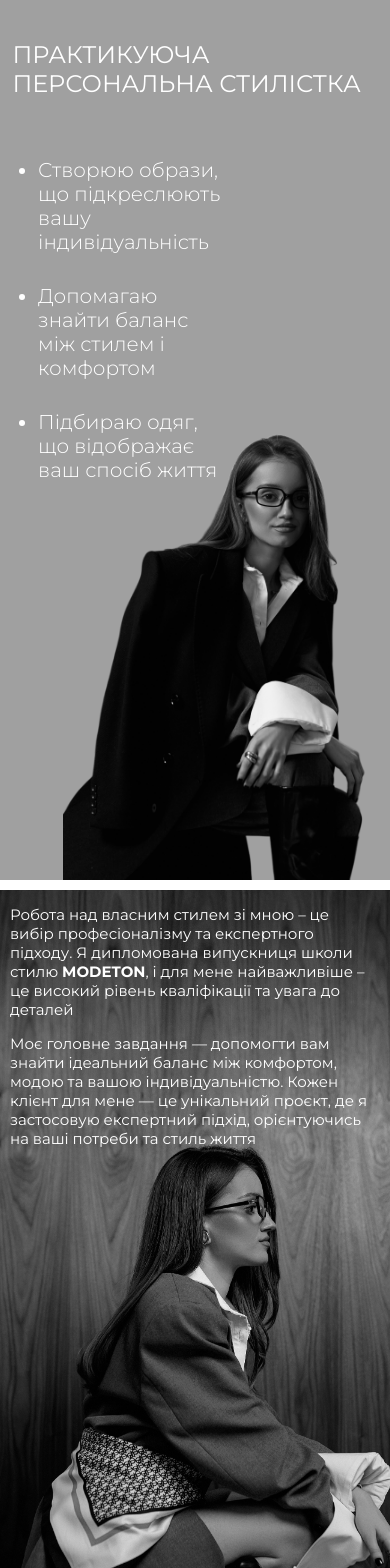
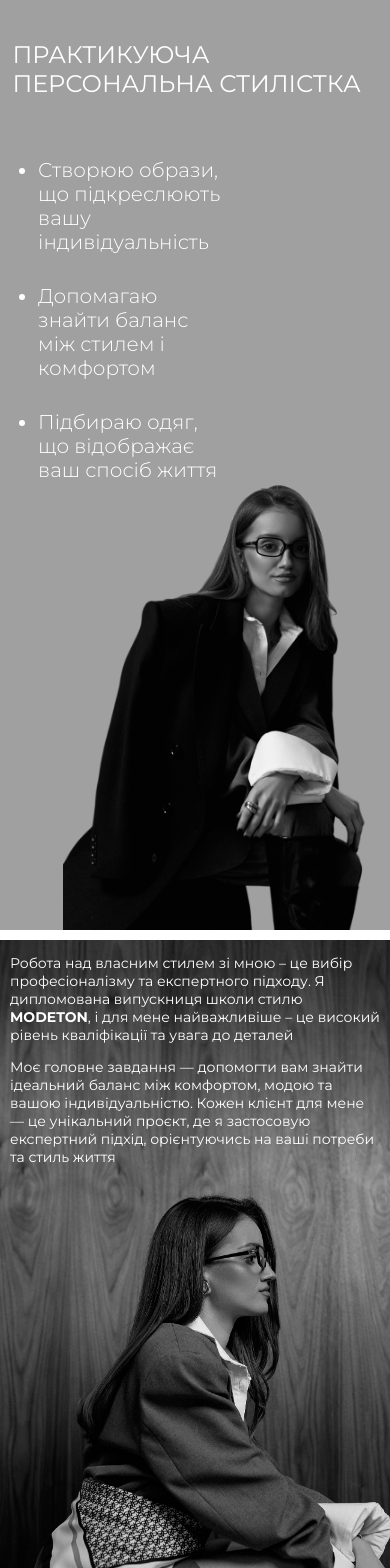
Before and after one commit to Kristina-Dutchak/SELECTION_OF_SERVICES, a React (Vite) app: page / in a window 390 px wide. Shown: the part 1180-2748 px from the top of the page. Built offline with nearby package versions, Linux system fonts and the light colour scheme.

Commit message:
create(advert container): fix bugs

```diff
--- a/src/ui-components/Button/button.module.css
+++ b/src/ui-components/Button/button.module.css
@@ -1,5 +1,6 @@
 .button {
   background: none;
   border: none;
-  cursor: pointer
+  cursor: pointer;
+  color: #000;
 }
--- a/src/ui-components/consult/consult.module.css
+++ b/src/ui-components/consult/consult.module.css
@@ -87,7 +87,7 @@
   .title {
     margin-top: 300px;
     width: 96%;
-    font-size: 40px;
+    font-size: 38px;
     display: flex;
     align-self: center;
   }
--- a/src/ui-components/modeton/modeton.module.css
+++ b/src/ui-components/modeton/modeton.module.css
@@ -36,11 +36,11 @@
   }
 
   .explanationContainer {
-    width: 364px;
+    width: 95%;
     margin-left: 10px;
     padding: 0;
     position: relative;
-    font-size: 15px;
+    font-size: 14px;
     z-index: 2;
   }
 
--- a/src/ui-components/practic/practic.module.css
+++ b/src/ui-components/practic/practic.module.css
@@ -49,7 +49,7 @@
     justify-content: start;
     align-items: center;
     flex-direction: column;
-    height: 1050px;
+    height: 1100px;
   }
 
   .image {
@@ -59,13 +59,13 @@
     height: auto;
     display: flex;
     align-self: end;
-    /* left: 30%; */
     right: -8%;
     bottom: 0;
   }
 
   .explanationsContainer {
     width: 358px;
+    z-index: 20;
   }
 
   .explainList {
```
